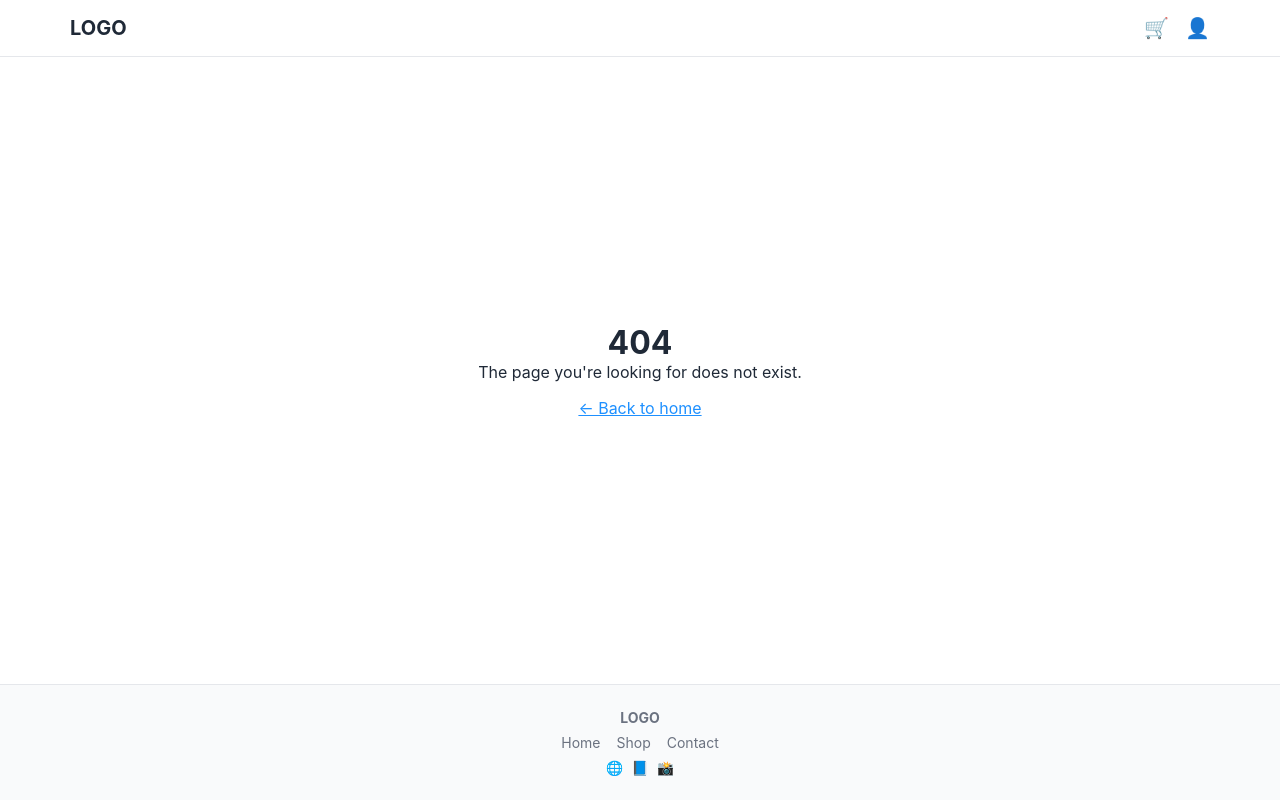
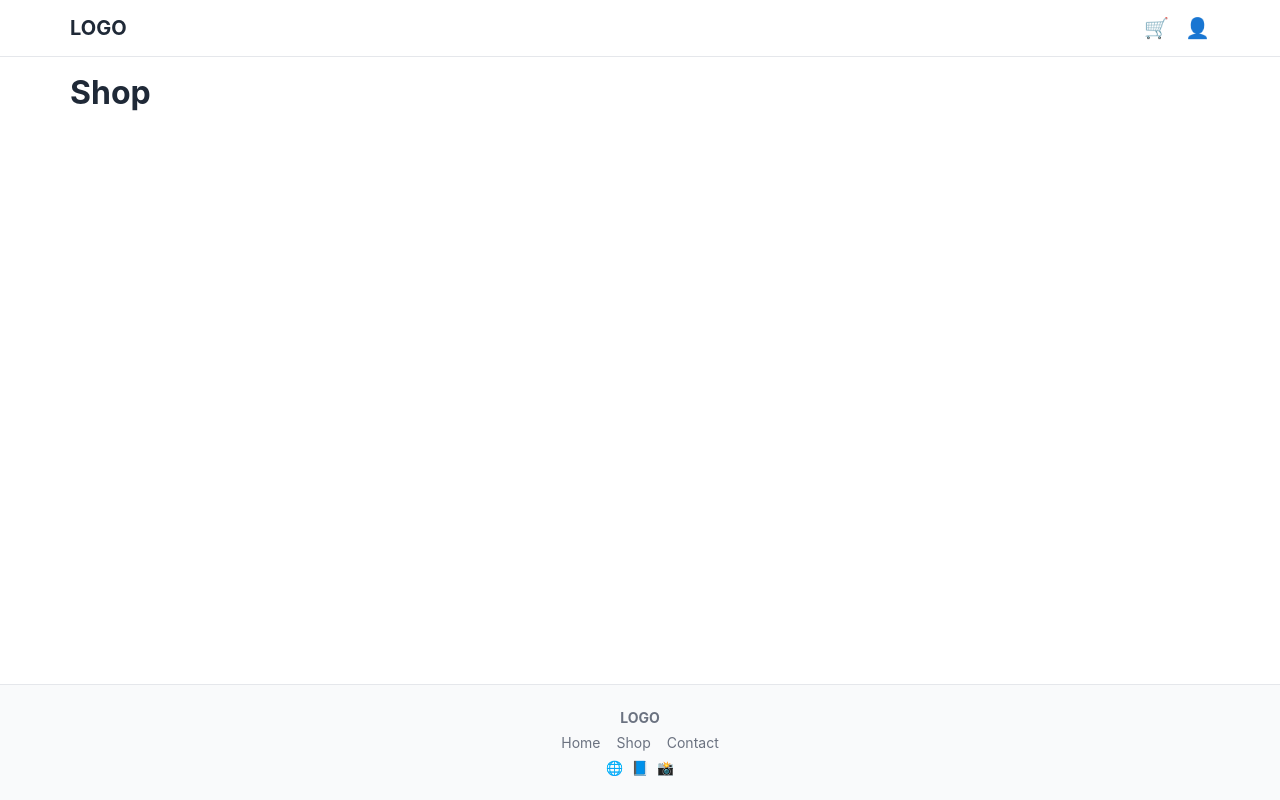
Before and after one commit to IgnacioFleming/react-mentoring-ecommerce-ifleming, a React (Vite) app: page /shop in a window 1280 px wide. Before the commit this address had no page. Built offline with nearby package versions, Linux system fonts and the light colour scheme.

Commit message:
feat: add Shop page

```diff
--- /dev/null
+++ b/src/pages/Shop/Shop.tsx
@@ -0,0 +1,7 @@
+import { Container } from '../../components/Container';
+
+export const Shop = () => (
+  <Container>
+    <h1>Shop</h1>
+  </Container>
+);
--- /dev/null
+++ b/src/pages/Shop/index.ts
@@ -0,0 +1 @@
+export * from './Shop';
--- a/src/routes/Router.tsx
+++ b/src/routes/Router.tsx
@@ -2,6 +2,7 @@ import { BrowserRouter, Routes, Route } from 'react-router-dom';
 import { Homepage } from '../pages/Homepage';
 import { MainLayout } from '../layout/MainLayout';
 import { NotFound } from '../pages/NotFound';
+import { Shop } from '../pages/Shop';
 
 export const Router = () => {
   return (
@@ -9,6 +10,7 @@ export const Router = () => {
       <Routes>
         <Route path="/" element={<MainLayout />}>
           <Route index element={<Homepage />} />
+          <Route path="shop" element={<Shop />} />
           <Route path="*" element={<NotFound />} />
         </Route>
       </Routes>
```
